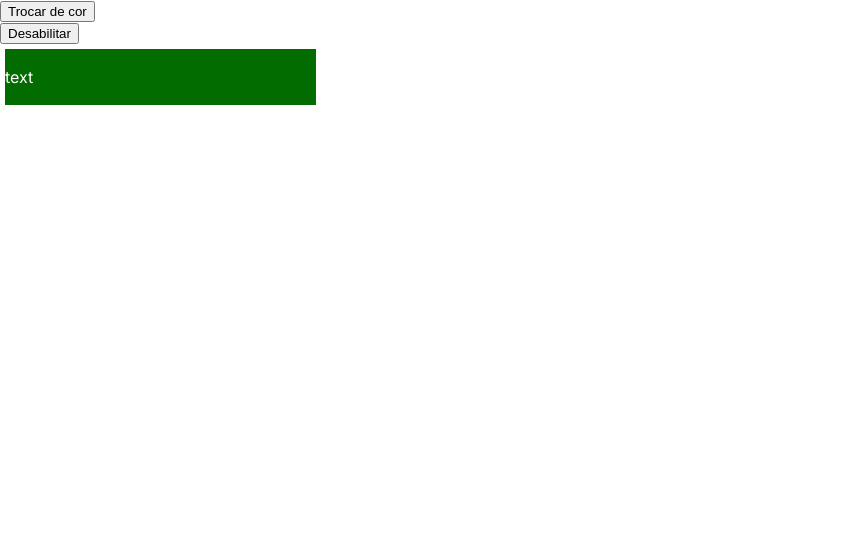
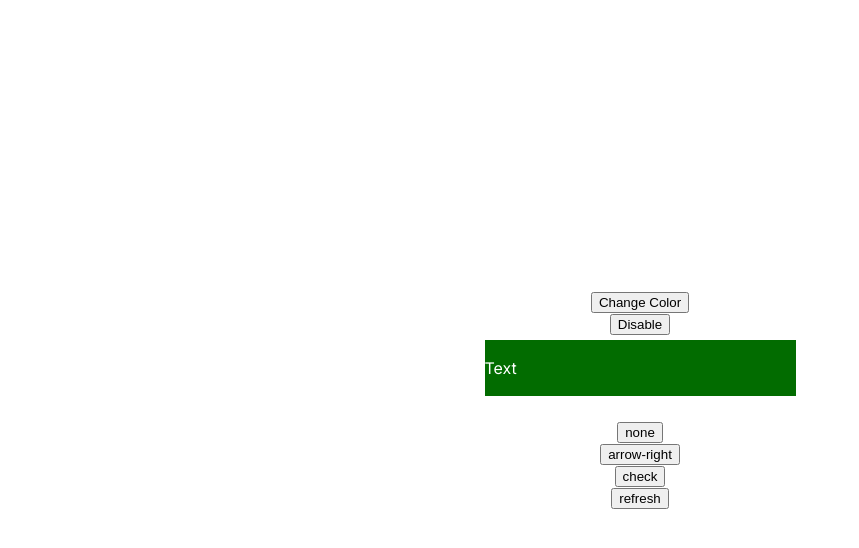
Before and after one commit to PatrickTav/teste-LemonEnergia, a React (Create React App) app: page / in a window 1280 px wide. Shown: the top 548 px of the page, without its empty margins (0-859 px from the left). Built offline with nearby package versions, Linux system fonts and the light colour scheme.

Commit message:
master: importando na estulização

```diff
--- a/src/App.js
+++ b/src/App.js
@@ -1,34 +1,41 @@
 import { ButtonComponent } from './Components/Button/Button'
 import { useState } from 'react'
+import '../src/style.css'
 
 
 const App = () => {
-	// Usando states (opcional) que fiz para poder tocar dinâmicamente o estado
+	// Usando states (opcional) que fiz para poder trocar dinâmicamente o estado
 	const [properties, setProperties] = useState('primary')
 
 	// Função para que ao clicar troque o Tema
 	const handleChangeTheme = () => {
-	// Passando uma condição para que se um estado tiver atual, ele irá ser trocado
-		if(properties === 'primary'){
+		// Passando uma condição para que se um estado tiver atual, ele irá ser trocado
+		if (properties === 'primary') {
 			setProperties('secondary')
-		}else{
+		} else {
 			setProperties('primary')
 		}
-
 	}
-
 	// Função que habilita o disable
 	const handleChangeDisable = () => {
 		setProperties('disable')
 	}
 
 	return (
-		<div>
-			<button onClick={handleChangeTheme}>Trocar de cor </button><br />
-			<button onClick={handleChangeDisable}>Desabilitar </button><br />
-			<ButtonComponent
-				theme={properties}
-				text='text' />
+		<div className='container'>
+			<div className='content'>
+				<button onClick={handleChangeTheme}>Change Color </button><br />
+				<button onClick={handleChangeDisable}>Disable </button><br />
+
+				<ButtonComponent
+					theme={properties}
+					text='Text' /> <br />
+
+				<button >none </button><br />
+				<button >arrow-right </button><br />
+				<button >check</button><br />
+				<button >refresh </button><br />
+			</div>
 		</div>
 	)
 }
```
